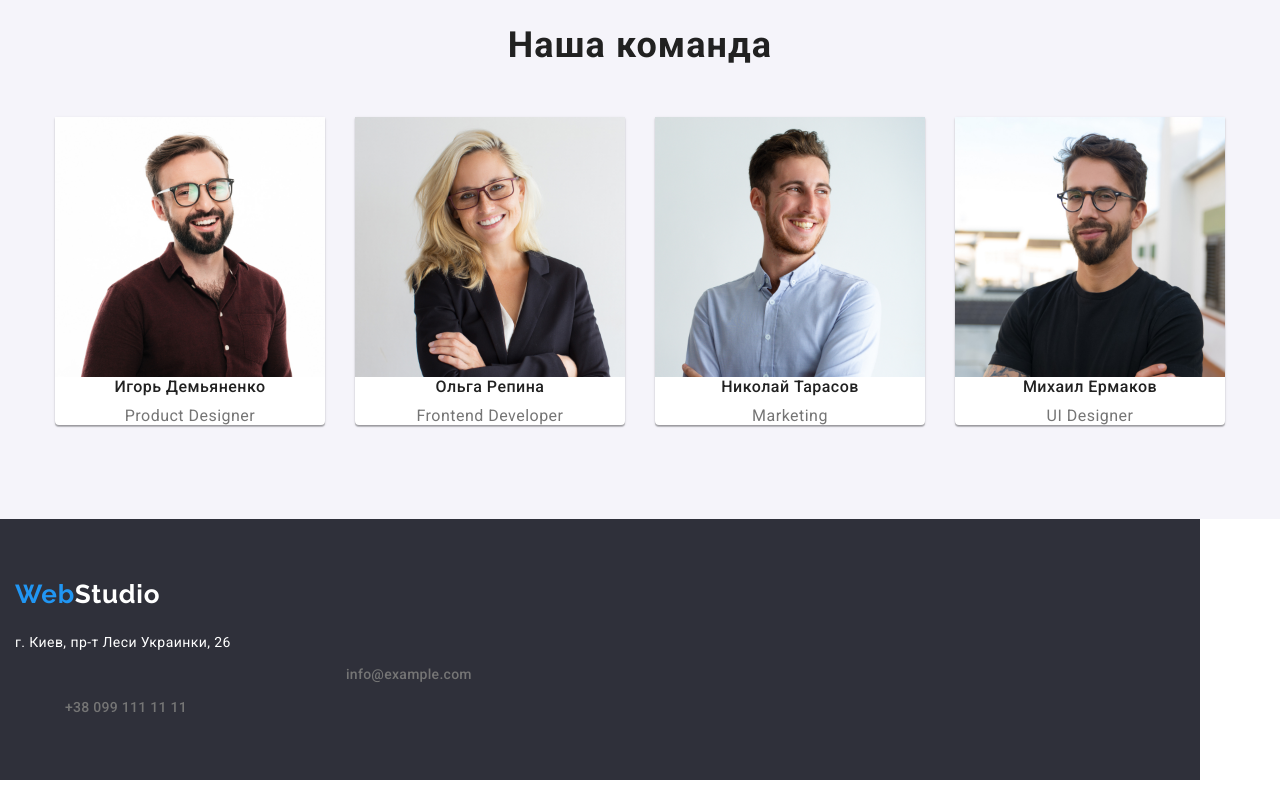
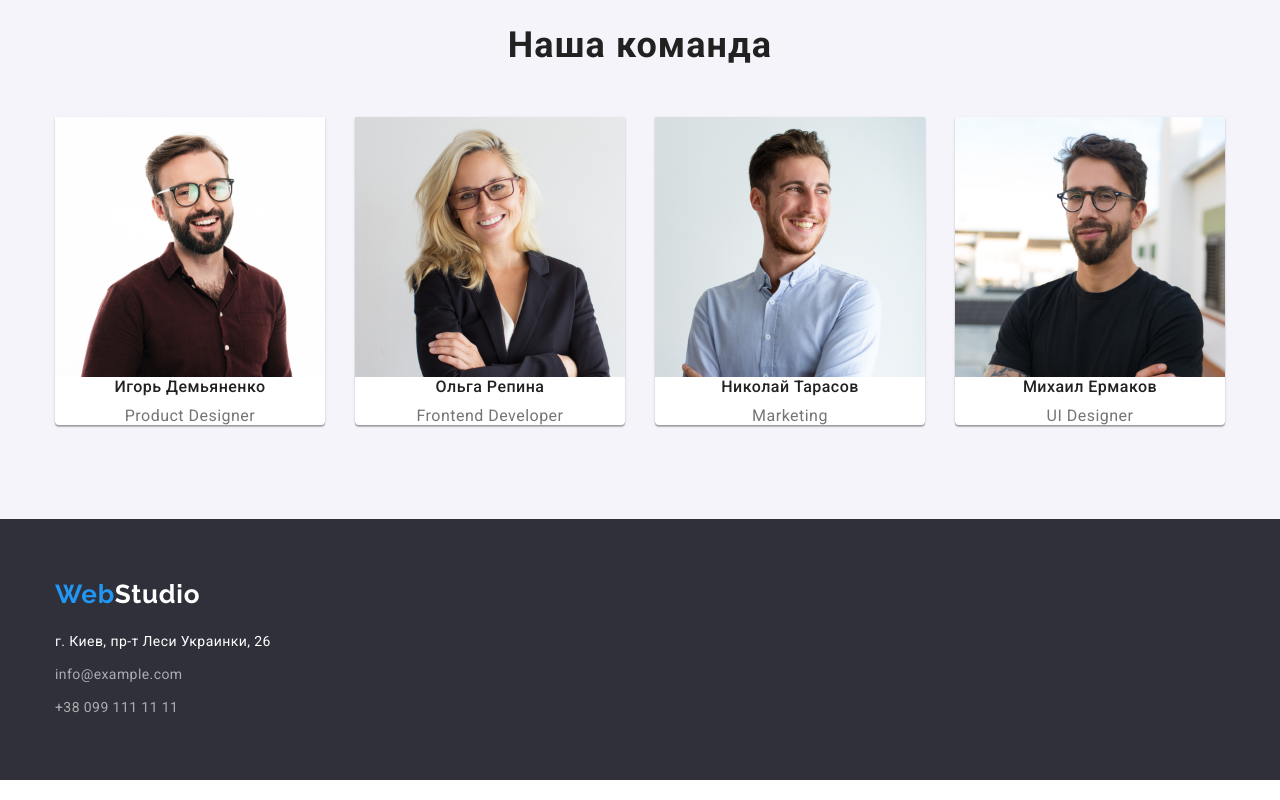
Before and after one commit to IgorMartsynyuk/goit-markup-hw-03, a plain HTML site: page index.html in a window 1280 px wide. Shown: the part 1400-2200 px from the top of the page. Drawn offline with nearby package versions, Linux system fonts and the light colour scheme.

Commit message:
1page ready
1+

```diff
--- a/css/styles.css
+++ b/css/styles.css
@@ -305,62 +305,57 @@ header > .container {
   text-transform: capitalize;
 }
 /*--footer--*/
-.footer {
-  background: #2f303a;
-  padding-top: 60px;
-  padding-bottom: 60px;
+.footer .logo-2 {
   display: inline-block;
   margin-bottom: 20px;
 }
-.footer > .container {
-  text-align: left;
-}
-
-.address,
-.mail-link,
-.tel-link {
-  display: block;
-  line-height: 1.7;
-}
-.element-list {
-  margin-bottom: 9px;
-}
-
-.address {
-  margin-bottom: 9px;
-  font-style: normal;
-}
-.mail-link,
-.tel-link {
-  display: inline-block;
-}
-.footer-studio {
-  font-family: Raleway;
-  font-style: normal;
-  font-weight: bold;
-  font-size: 26px;
-  line-height: 1.192px;
-  letter-spacing: 0.03em;
-  color: #ffffff;
-  display: inline-block;
-  margin-bottom: 20px;
-}
-.footer-web {
+.logo-2 {
+  color: #2196f3;
   font-family: Raleway;
   font-style: normal;
   font-weight: bold;
   font-size: 26px;
   line-height: 31px;
   letter-spacing: 0.03em;
+}
+.footer > .container {
+  text-align: left;
+}
+
+.footer {
+  padding-top: 60px;
+  padding-bottom: 60px;
+  background-color: #2f303a;
+}
+
+.footer-studio,
+.footer-address {
+  color: #ffffff;
+}
+
+.footer-address,
+.footer-email {
+  display: block;
+  line-height: 1.7;
+}
+.footer-email:hover,
+.footer-email:focus {
   color: #2196f3;
 }
-.address {
-  font-size: 14px;
-  line-height: 24px;
-  letter-spacing: 0.03em;
-  color: #ffffff;
+.element-list {
+  margin-bottom: 9px;
+}
+
+.footer-address {
+  margin-bottom: 9px;
+
   font-style: normal;
-  font-weight: normal;
+}
+
+.footer-email {
+  display: inline-block;
+
+  color: rgba(255, 255, 255, 0.6);
 }
 .works {
   font-weight: bold;
--- a/index.html
+++ b/index.html
@@ -7,7 +7,7 @@
     <title>WebStudio</title>
 <link rel="stylesheet" href="https://cdnjs.cloudflare.com/ajax/libs/modern-normalize/1.0.0/modern-normalize.min.css">
 <link rel="preconnect" href="https://fonts.gstatic.com">
-<link href="https://fonts.googleapis.com/css2?family=Raleway:wght@700&family=Roboto:wght@400;500;700;900&display=swap"rel="stylesheet">
+<link href="https://fonts.googleapis.com/css2?family=Raleway:wght@700&family=Roboto:wght@400;500;700;900&display=swap" rel="stylesheet">
 <link rel="stylesheet" href="./css/styles.css">
 </head>
 <body>
@@ -117,13 +117,17 @@
     </main>
     <!--footer-->
     <footer class="footer">
-        <div class="container" >
-            <a class="footer-studio link" href="./index.html"><span class="footer-web">Web</span>Studio</a>
-            <address class="address">г. Киев, пр-т Леси Украинки, 26</address>
-            <ul class="list" >
-                <li class="element-list" >
-                    <a class="mail-link link" href="mailto:info@example.com">info@example.com</a></li>
-                <li><a class="tel-link link" href="lel:+380991111111">+38 099 111 11 11</a></li>
+        <div class="container">
+            <a href="./index.html" class="logo-2 link" lang="en">Web<span class="footer-studio">Studio</span></a>
+            <address class="footer-address">г. Киев, пр-т Леси Украинки, 26</address>
+            <ul class="list">
+                <li class="element-list">
+                    <a href="mailto:info@example.com" class="footer-email link" target="_blank"
+                        lang="en">info@example.com</a>
+                </li>
+                <li>
+                    <a href="tel:+380991111111" class="footer-email link end">+38 099 111 11 11</a>
+                </li>
             </ul>
         </div>
     </footer>
```
